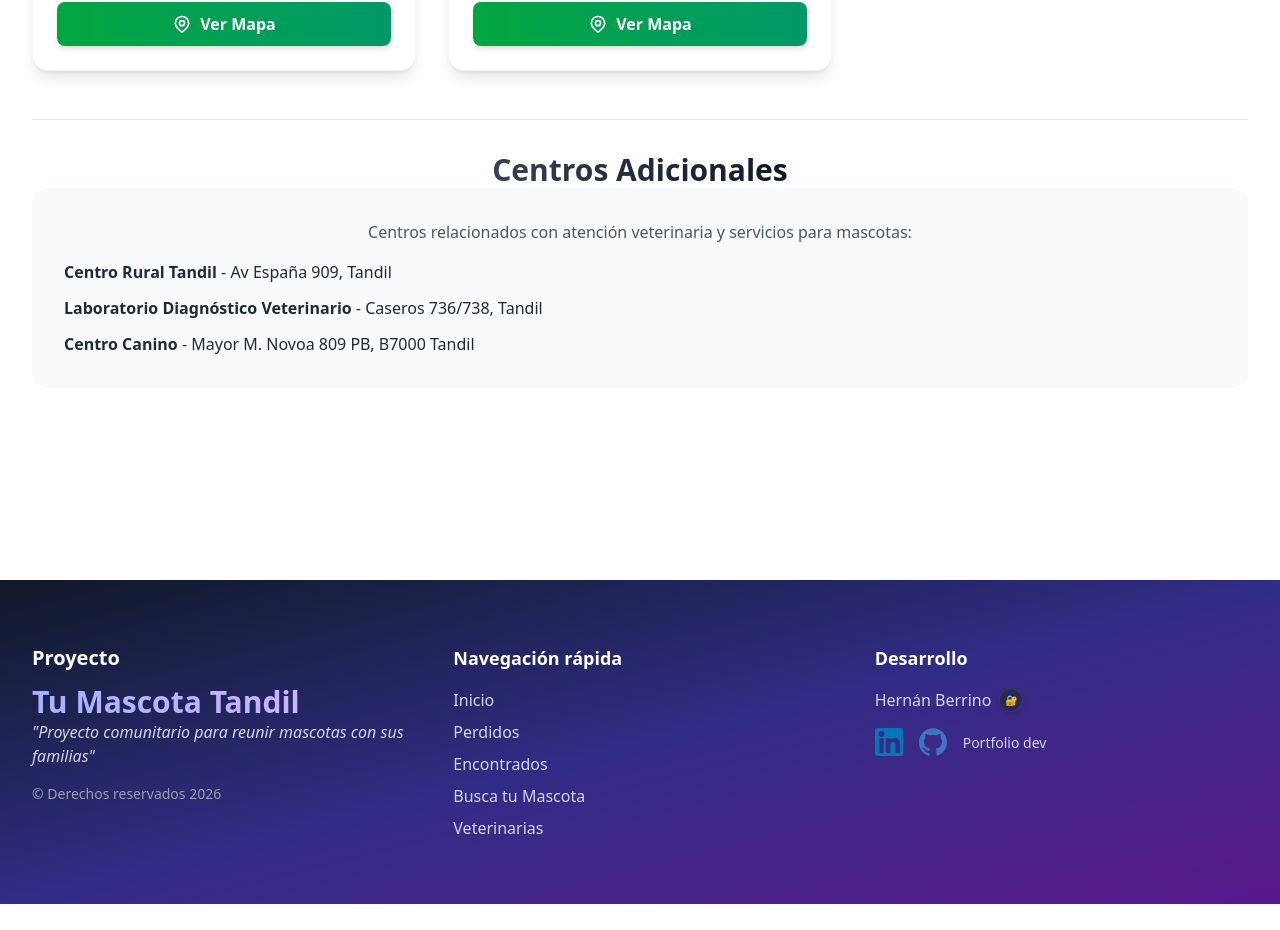
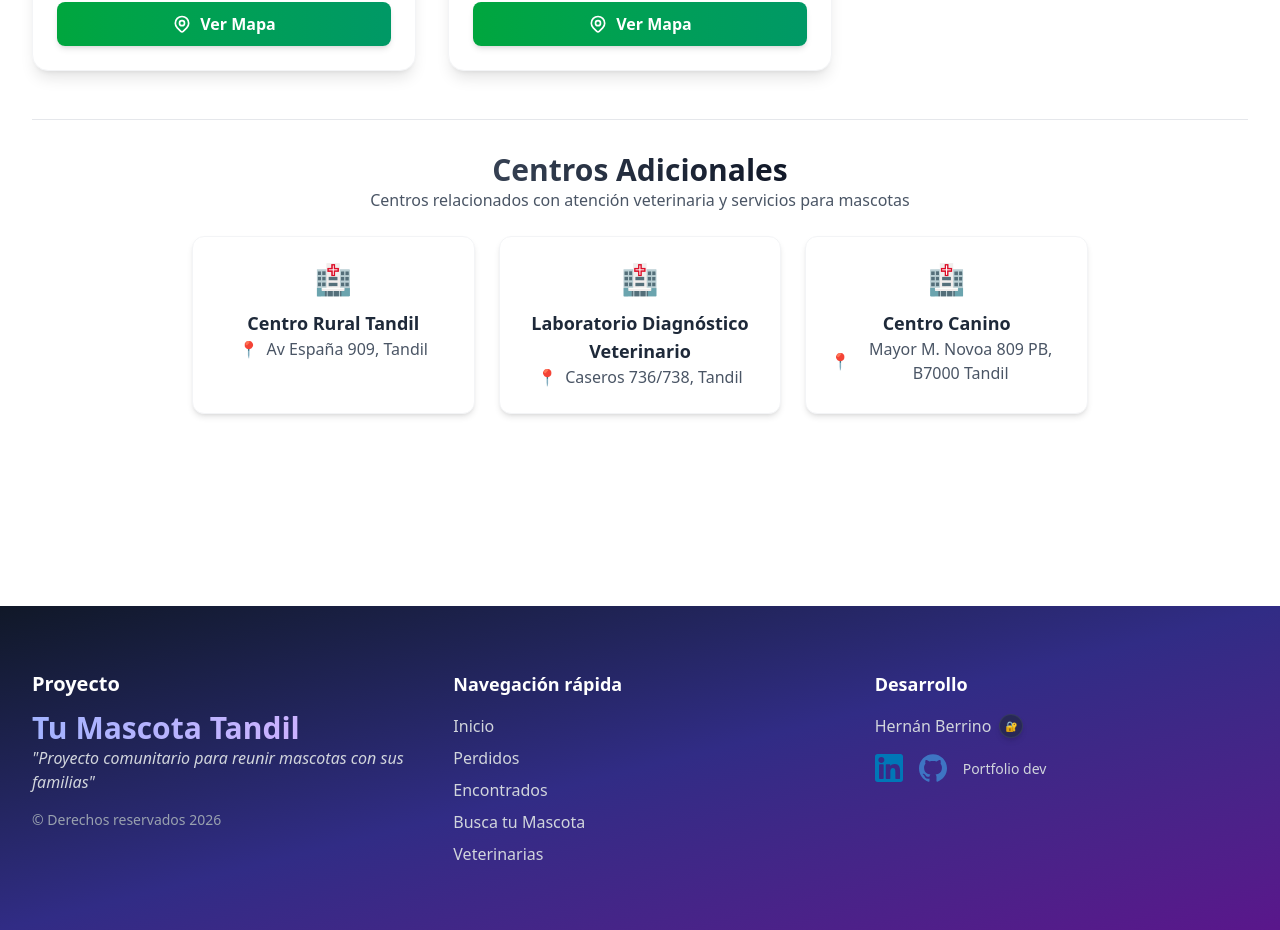
Before and after one commit to hberrino/tuMASCOTAndil, a React (Vite) app in the folder frontend/: page / in a window 1280 px wide. Shown: the part 7959-8889 px from the top of the page. Before the commit the page ends 8863 px from the top, so only its background shows below. Built offline with nearby package versions, Linux system fonts and the light colour scheme; no server answers.

Commit message:
veterinarias

```diff
--- a/frontend/src/components/Veterinarias.jsx
+++ b/frontend/src/components/Veterinarias.jsx
@@ -226,20 +226,30 @@ const Veterinarias = () => {
 
       {/* Clínicas Adicionales */}
       <div className="mt-12 pt-8 border-t border-gray-200">
-        <h3 className="text-2xl sm:text-3xl font-bold text-gray-800 mb-6 text-center">
-          <span className="bg-gradient-to-r from-gray-700 to-gray-900 bg-clip-text text-transparent">
-            Centros Adicionales
-          </span>
-        </h3>
-        <div className="bg-gray-50 rounded-2xl p-6 md:p-8">
-          <p className="text-gray-600 text-sm md:text-base mb-4 text-center">
-            Centros relacionados con atención veterinaria y servicios para mascotas:
+        <div className="max-w-4xl mx-auto">
+          <h3 className="text-2xl sm:text-3xl font-bold text-gray-800 mb-4 text-center">
+            <span className="bg-gradient-to-r from-gray-700 to-gray-900 bg-clip-text text-transparent">
+              Centros Adicionales
+            </span>
+          </h3>
+          <p className="text-gray-600 text-sm md:text-base mb-6 text-center">
+            Centros relacionados con atención veterinaria y servicios para mascotas
           </p>
-          <div className="space-y-3">
+          <div className="grid grid-cols-1 md:grid-cols-3 gap-4 md:gap-6">
             {clinicasAdicionales.map((clinica, index) => (
-              <div key={index} className="text-center md:text-left">
-                <p className="text-gray-800 font-medium text-sm md:text-base">
-                  <span className="font-semibold">{clinica.nombre}</span> - {clinica.direccion}
+              <div
+                key={index}
+                className="bg-white rounded-xl shadow-md hover:shadow-lg transition-all duration-300 border border-gray-100 hover:border-gray-200 p-5 md:p-6 text-center"
+              >
+                <div className="mb-3">
+                  <span className="text-3xl">🏥</span>
+                </div>
+                <h4 className="font-bold text-gray-800 text-base md:text-lg mb-2">
+                  {clinica.nombre}
+                </h4>
+                <p className="text-gray-600 text-sm md:text-base flex items-center justify-center gap-2">
+                  <span className="text-gray-400">📍</span>
+                  <span>{clinica.direccion}</span>
                 </p>
               </div>
             ))}
```
